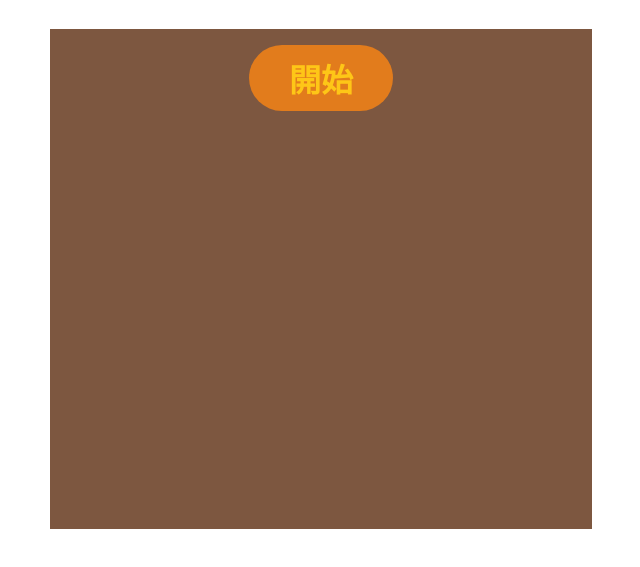
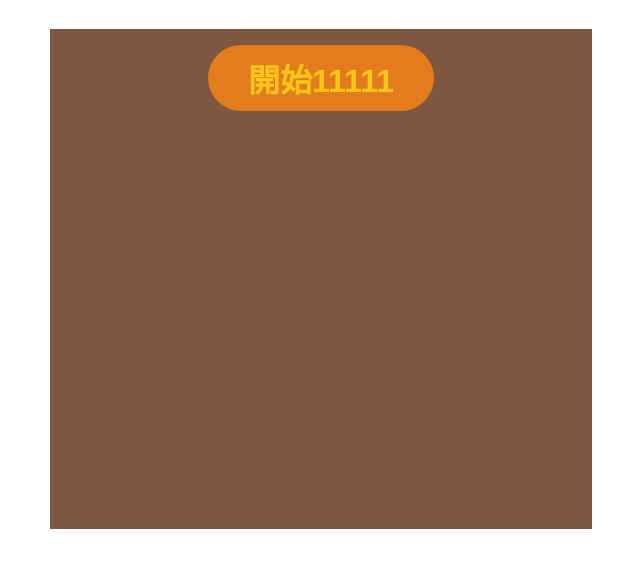
Before and after one commit to smith123417458/time-game-jquery, a plain HTML site: page index.html in a window 1280 px wide. Shown: the part 181-748 px from the top of the page, without its empty margins (319-959 px from the left). Drawn offline with Linux system fonts and the light colour scheme.

Commit message:
'other1'

```diff
--- a/index.html
+++ b/index.html
@@ -105,7 +105,7 @@ button:focus{
     <div id="numbers"></div>
     <div id="startScene">
       <p></p>
-      <button>開始</button>
+      <button>開始11111</button>
     </div>
   </div>
 </div>
```
